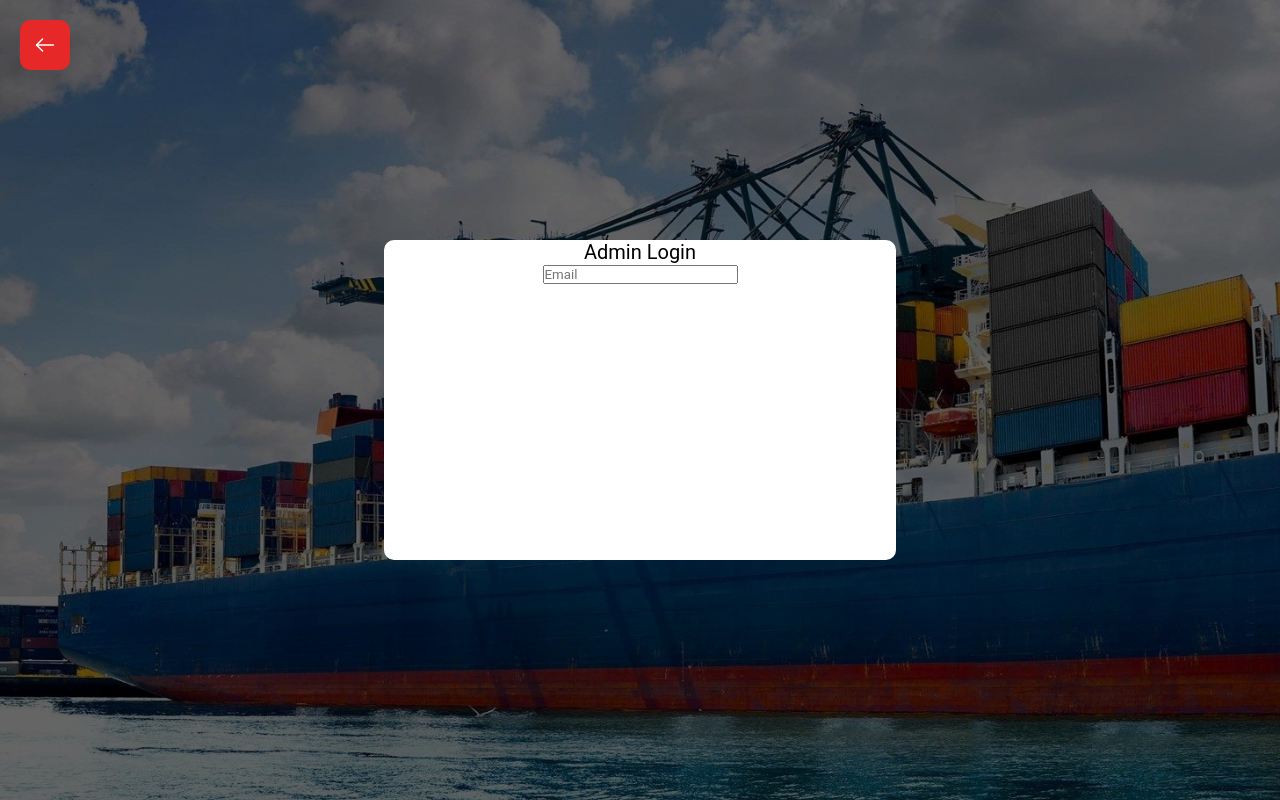
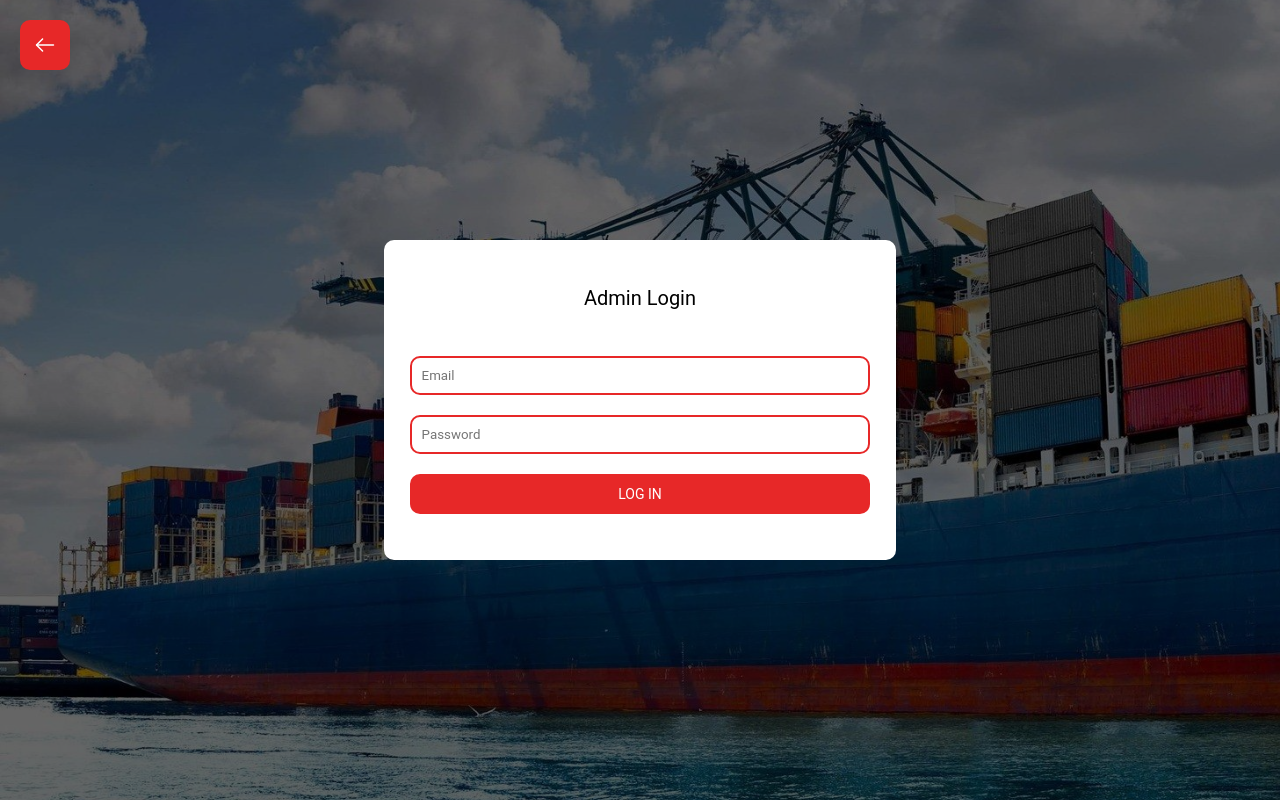
Before and after one commit to ronaldkelechi11/sussex-logistics, a React (Vite) app: page /admin in a window 1280 px wide. Built offline with nearby package versions, Linux system fonts and the light colour scheme.

Commit message:
Almost Ready

```diff
--- /dev/null
+++ b/src/components/admin/AdminEdit.jsx
@@ -0,0 +1,9 @@
+import '../../styles/Admin.scss'
+
+function AdminEdit() {
+    return (
+        <div className="adminAddDetails"></div>
+    )
+}
+
+export default AdminEdit
--- /dev/null
+++ b/src/components/admin/adminFormBody.jsx
@@ -0,0 +1,46 @@
+import { useState } from 'react'
+import '../../styles/Admin.scss'
+import axios from 'axios'
+import { useNavigate } from 'react-router-dom'
+
+function AdminFormBody() {
+    const [adminEmail, setAdminEmail] = useState("")
+    const [adminPassword, setAdminPassword] = useState()
+
+    const navigate = useNavigate()
+    const adminUrl = import.meta.env.VITE_BACKEND_URL + "admin"
+    const LOCAL_STORAGE_ADMINISLOGGEDIN = "localstorageadminisloggedin";
+
+    function logIn() {
+        axios.post(adminUrl, { email: adminEmail, password: adminPassword })
+            .then((result) => {
+                console.log(result);
+                if (result.status == 400) {
+                    alert("Wrong Admin Email or Password. Try Again")
+                }
+                if (result.status == 200) {
+                    localStorage.setItem(LOCAL_STORAGE_ADMINISLOGGEDIN, true)
+                    navigate("/admin")
+                }
+            }).catch((err) => {
+                console.log(err);
+            });
+    }
+
+    return (
+        <div className='admin'>
+            <div className="overlay">
+                <div className="formBody">
+                    <div className="header">Admin Login</div>
+                    <div className="form">
+                        <input type="emails" placeholder='Email' value={adminEmail} onChange={(e) => { setAdminEmail(e.target.value) }} />
+                        <input type="password" placeholder='Password' value={adminPassword} onChange={(e) => setAdminPassword(e.target.value)} />
+                        <input type="button" value="Log In" onClick={logIn} />
+                    </div>
+                </div>
+            </div>
+        </div>
+    )
+}
+
+export default AdminFormBody
--- a/src/main.jsx
+++ b/src/main.jsx
@@ -6,6 +6,7 @@ import Home from './screens/Home'
 import PackageDetails from './components/PackageDetails'
 import TrackSearch from './components/TrackSearch'
 import Admin from './screens/Admin'
+import AdminFormBody from './components/admin/adminFormBody'
 
 ReactDOM.createRoot(document.getElementById('root')).render(
   <BrowserRouter>
--- a/src/screens/Admin.jsx
+++ b/src/screens/Admin.jsx
@@ -1,49 +1,16 @@
-import { useState } from 'react'
-import BackButton from '../components/BackButton'
-import '../styles/Admin.scss'
+import AdminFormBody from '../components/admin/adminFormBody'
+import AdminEdit from '../components/admin/AdminEdit'
+import { useEffect, useRef, useState } from "react";
+import BackButton from '../components/BackButton';
 
 const Admin = () => {
-    const [adminEmail, setAdminEmail] = useState("")
-    const [adminPassword, setAdminPassword] = useState("")
-    const LOCAL_STORAGE_ADMINISLOGGEDIN = "localstorageadminisloggedin";
-
-    /* I want to add a feature that makes it that if the admin
-    logs in a message is sent
-    to his Email so that the actual owner knows*/
-
-    var MyComponent = <></>
-    if (LOCAL_STORAGE_ADMINISLOGGEDIN != true) {
-        MyComponent = adminFormBody
-    }
-    else (
-        MyComponent = adminAddDetails
-    )
-
-    function adminFormBody() {
-        return (
-            <div className="formBody">
-                <div className="header">Admin Login</div>
-                <form action="" method="post">
-                    <input type="text" placeholder='Email' value={adminEmail} onChange={(e) => setAdminEmail(e.target.value)} />
-                </form>
-            </div>
-        )
-    }
-
-    function adminAddDetails() {
-        return (
-            <div className="adminAddDetails">
-
-            </div>
-        )
-    }
+    const LOCAL_STORAGE_ADMINISLOGGEDIN = localStorage.getItem("localstorageadminisloggedin");
 
     return (
         <div className="admin">
             <BackButton />
-            <div className="overlay">
-                <MyComponent />
-            </div>
+            {LOCAL_STORAGE_ADMINISLOGGEDIN && <AdminEdit />}
+            {!LOCAL_STORAGE_ADMINISLOGGEDIN && <AdminFormBody />}
         </div>
     )
 }
--- a/src/styles/Admin.scss
+++ b/src/styles/Admin.scss
@@ -25,12 +25,44 @@
             display: flex;
             flex-direction: column;
             align-items: center;
+            justify-content: space-evenly;
 
             .header {
                 font-size: 20px;
             }
+
+            .form {
+                width: 90%;
+                display: flex;
+                gap: 20px;
+                justify-content: space-between;
+                flex-direction: column;
+
+                input {
+                    border-radius: 10px;
+                    padding: 10px;
+                    border: 2px solid #e72828;
+
+                    &[type="button"] {
+                        cursor: pointer;
+                        background-color: #e72828;
+                        color: white;
+                        text-transform: uppercase;
+                        font-size: 14px;
+
+                        &:hover {
+                            transform: scale(1.05);
+                            transition: 0.5s;
+                        }
+                    }
+                }
+            }
         }
+    }
 
-        .adminAddDetails {}
+    .adminAddDetails {
+        width: 80%;
+        height: 80%;
+        background-color: white;
     }
 }
```
Also changed, not shown: 1 other file (tests, documents, lock files or other folders).
